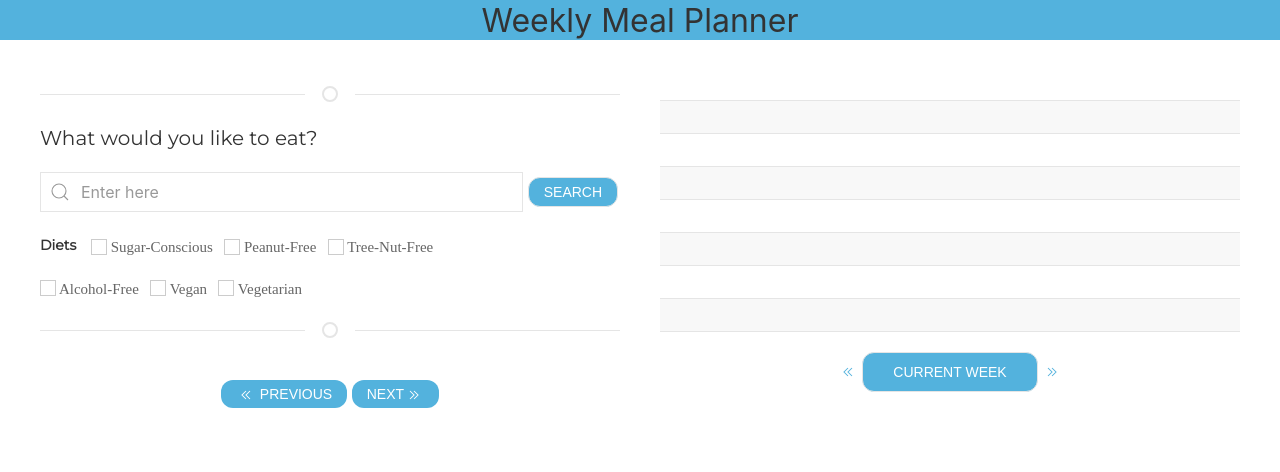
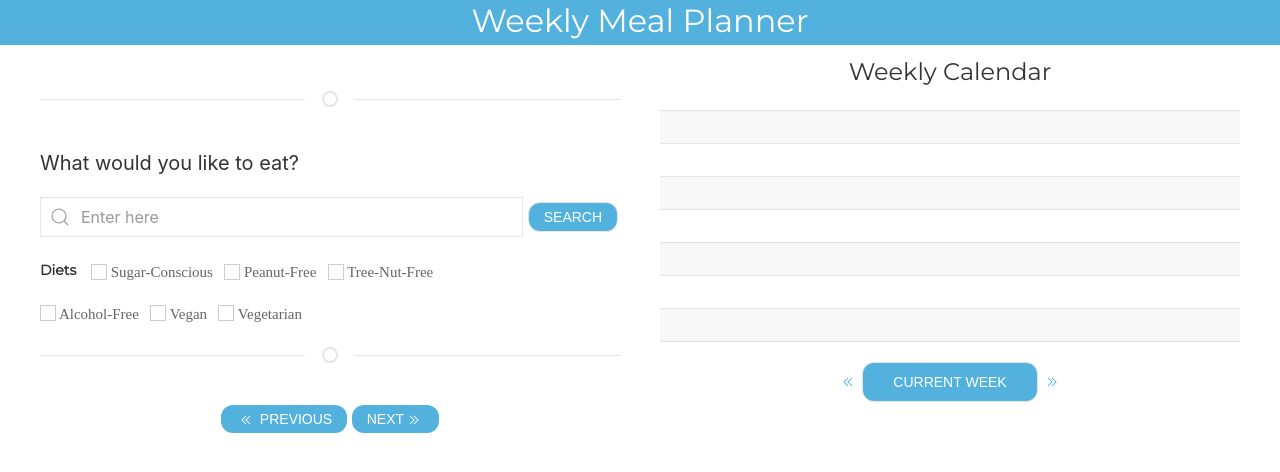
Before and after one commit to hollyisaredhead/Weekly-meal-planner, a plain HTML site: page index.html in a window 1280 px wide. Drawn offline with nearby package versions, Linux system fonts and the light colour scheme; a script that the page names is missing.

Commit message:
updates to font sizes

```diff
--- a/style.css
+++ b/style.css
@@ -1,10 +1,10 @@
 
-h3{
+h2{
     color: white;
     font-family: 'Montserrat', sans-serif;
 }
 
-h4{
+h3{
     margin-top: 10px;
     font-family: 'Montserrat', sans-serif;
 }
@@ -22,8 +22,13 @@ li{
     font-family: 'Libre Baskerville', serif;
 }
 
+.uk-padding-small{
+    font-size: 16px;
+    font-family: 'Montserrat', sans-serif;
+}
+
 .uk-navbar-container{
-    height: 40px;
+    height: 45px;
 
  }
 
```
